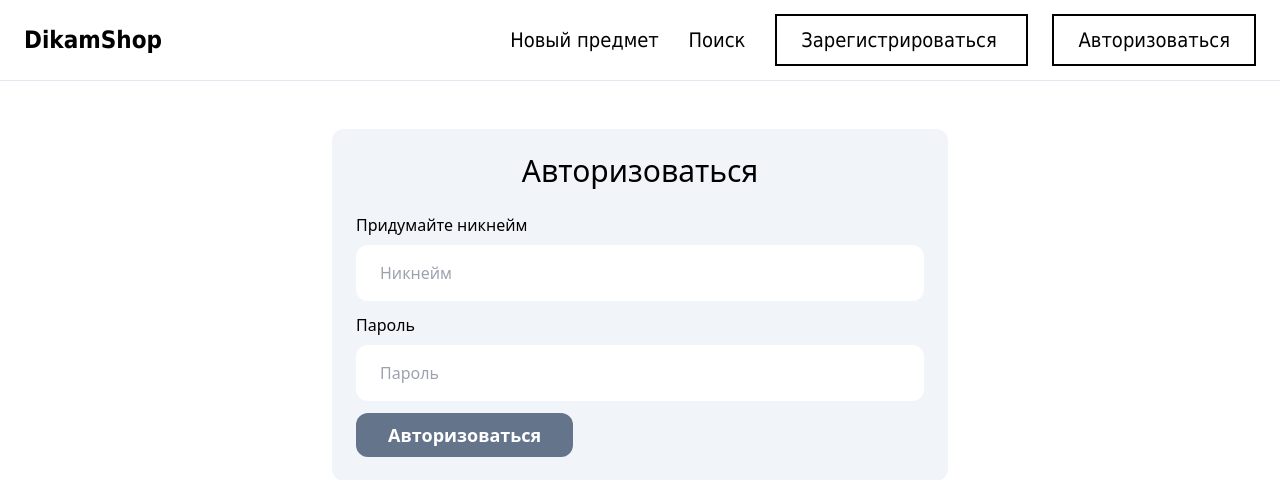
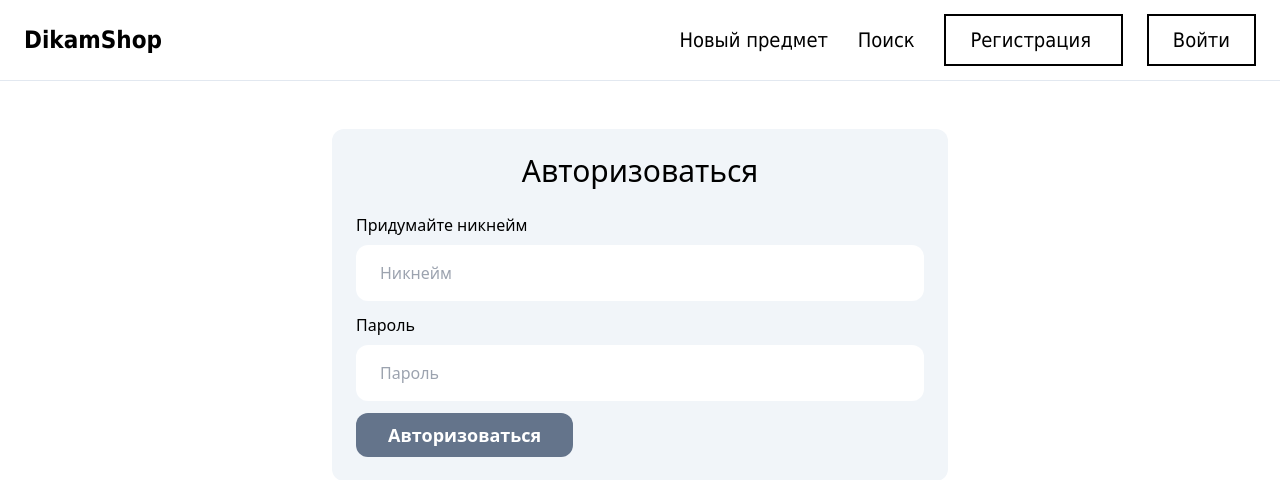
Before and after one commit to aleKlOl/dikamShop, a Django app: a page that uses core/templates/core/base.html in a window 1280 px wide. Shown: the top 480 px of the page. Run offline with Django 5.2, Linux system fonts and the light colour scheme; some libraries are stand-ins or nearby versions.

Commit message:
words base.html

```diff
--- a/core/templates/core/base.html
+++ b/core/templates/core/base.html
@@ -23,11 +23,11 @@
                 <a href="{% url 'item:items' %}" class="text-xl hover:text-slate-500" style="font-family: Tahoma"> Поиск </a>
 
                 {% if request.user.is_authenticated %}
-                    <a href="{% url 'conversation:inbox' %}" class="px-6 py-3 text-xl border border-black border-2 hover:border-slate-500 hover:text-slate-500" style="font-family: Tahoma"> СООБЩЕНИЯ </a>
-                    <a href="{% url 'dashboard:index' %}" class="px-6 py-3 text-xl border border-black border-2 hover:border-slate-500 hover:text-slate-500" style="font-family: Tahoma"> ПАНЕЛЬ УПРАВЛЕНИЯ </a>
+                    <a href="{% url 'conversation:inbox' %}" class="px-6 py-3 text-xl border border-black border-2 hover:border-slate-500 hover:text-slate-500" style="font-family: Tahoma"> Сообщения </a>
+                    <a href="{% url 'dashboard:index' %}" class="px-6 py-3 text-xl border border-black border-2 hover:border-slate-500 hover:text-slate-500" style="font-family: Tahoma"> Панель </a>
                 {% else %}
-                    <a href="{% url 'core:signup' %}" class="px-6 py-3 text-xl border border-black border-2 hover:border-slate-500 hover:text-slate-500" style="font-family: Tahoma"> Зарегистрироваться </a>
-                    <a href="{% url 'core:login' %}" class="px-6 py-3 text-xl border border-black border-2 hover:border-slate-500 hover:text-slate-500" style="font-family: Tahoma"> Авторизоваться </a>
+                    <a href="{% url 'core:signup' %}" class="px-6 py-3 text-xl border border-black border-2 hover:border-slate-500 hover:text-slate-500" style="font-family: Tahoma"> Регистрация </a>
+                    <a href="{% url 'core:login' %}" class="px-6 py-3 text-xl border border-black border-2 hover:border-slate-500 hover:text-slate-500" style="font-family: Tahoma"> Войти </a>
                 {% endif %}
             </div>
         </nav>
```
